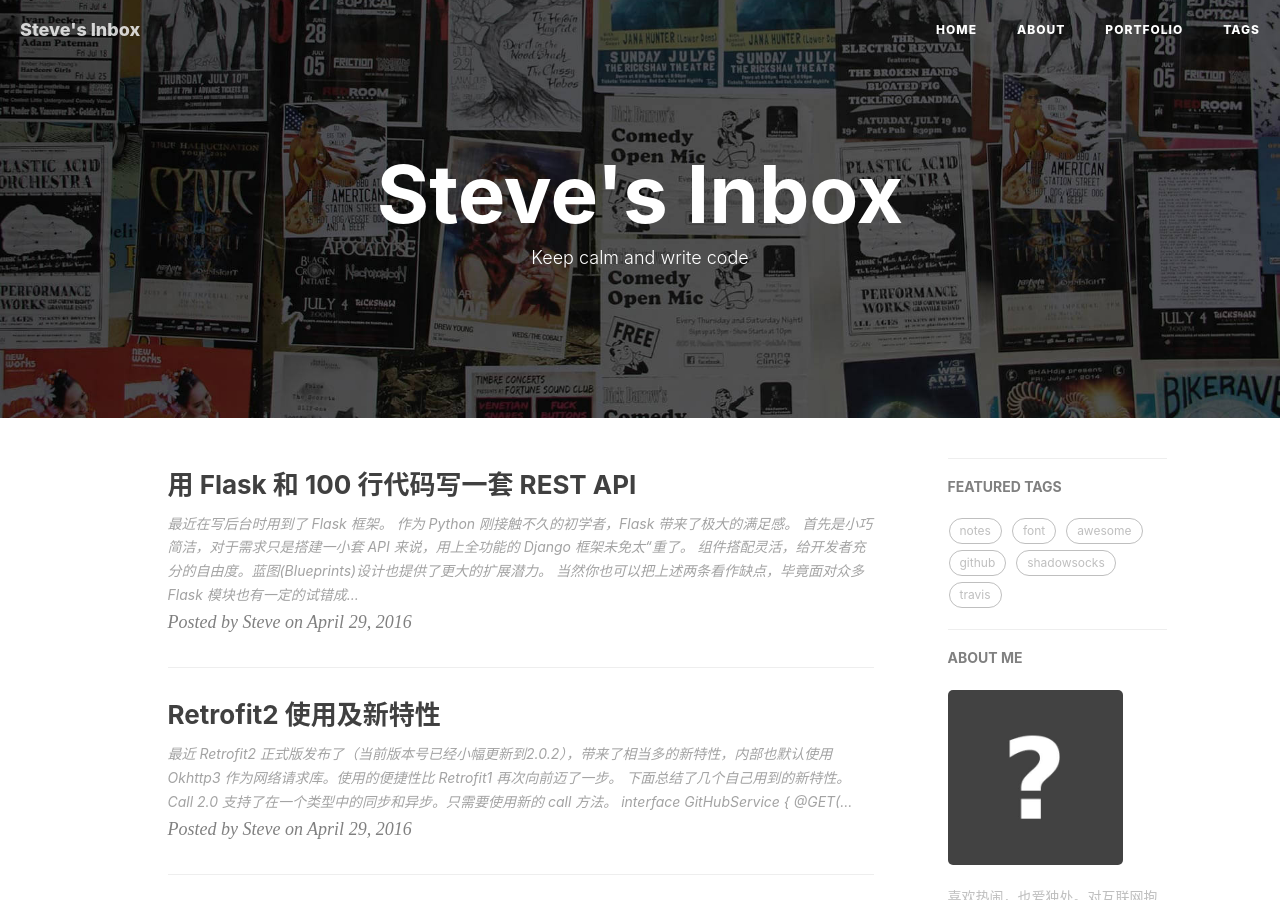
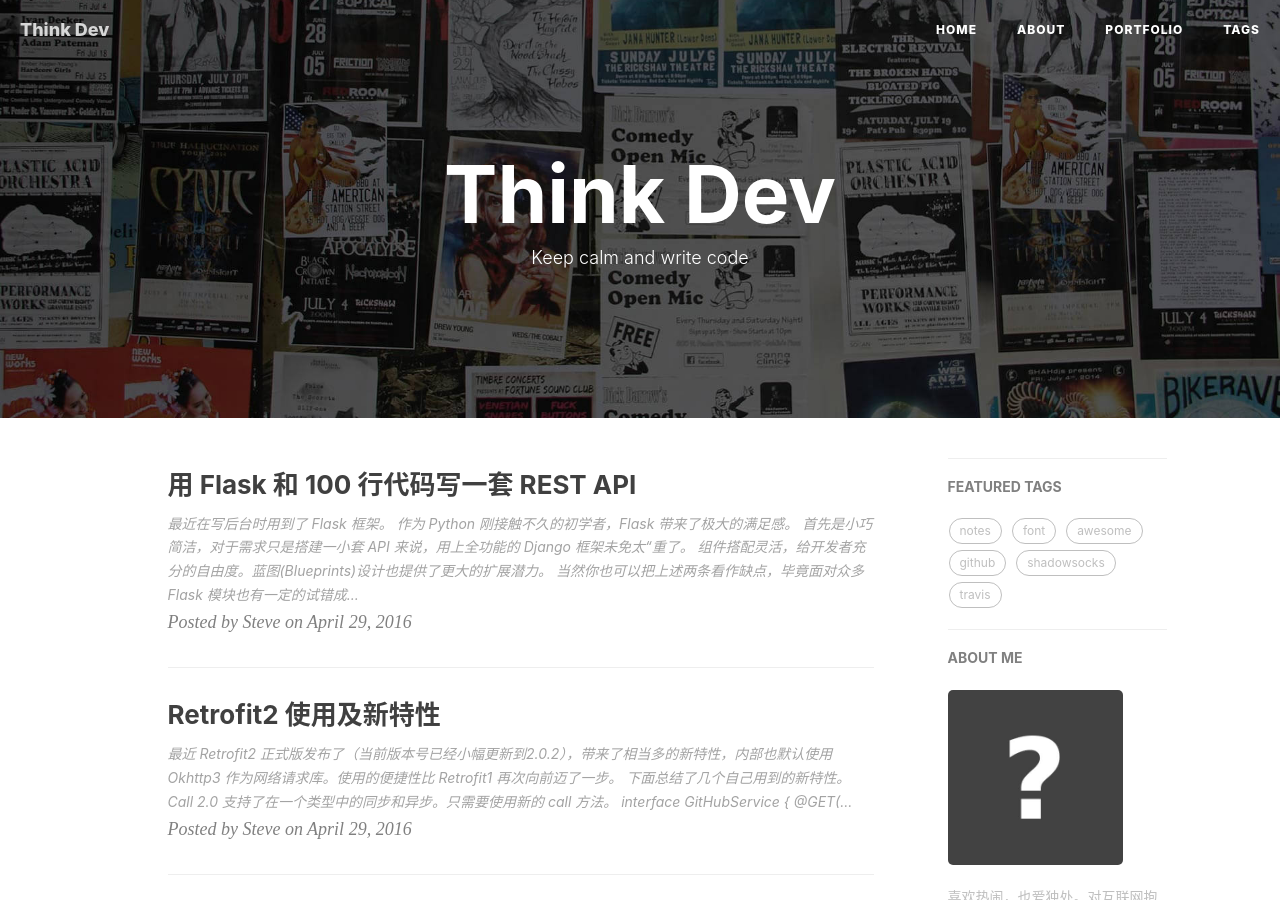
Before and after one commit to yyls1992/unpin.github.io, a Jekyll site: the page built from index.html, in a window 1280 px wide and 900 px high. Built offline with Jekyll 4.4.1, drawn with Linux system fonts in a browser that asks for light colours; nearby versions of some CDN libraries; the list of posts is cut into pages by our own code; comment, search, counter and statistics services are not loaded; some of the changed text lies outside the part shown.

Commit message:
update blog configuare

```diff
--- a/_config.yml
+++ b/_config.yml
@@ -1,11 +1,11 @@
 # Site settings
-title: Steve's Inbox
-SEOTitle: Steve Blog
+title: Think Dev
+SEOTitle: Think Dev
 header-img: img/home-bg.jpg
 email: stevzhg+blog@gmail.com
 description: "Android 开发，Python 爱好者，手艺人 | Python Lover, Mobile Dev Engineer | 这里是 @stevzhg 的个人博客，与你一起发现更大的世界。"
-keyword: "Steve Zhang, Uhy, Android, 移动开发， @stevzhg, Steve的博客, Blog, 博客, 个人网站, 互联网"
-url: "https://uhy.github.io"              # your host, for absolute URL
+keyword: "Unpin, Android, 移动开发, Blog, 博客, 个人网站, 互联网"
+url: "https://unpin.github.io"              # your host, for absolute URL
 baseurl: ""                             # for example, '/blog' if your blog hosted on 'host/blog'
 timezone: CN
 
@@ -14,7 +14,7 @@ timezone: CN
 RSS: true
 weibo_username:     stevzhg
 zhihu_username:     inux
-github_username:    uhy
+github_username:    unpin
 #twitter_username:  huxpro
 #facebook_username:  huxpro
 
```
